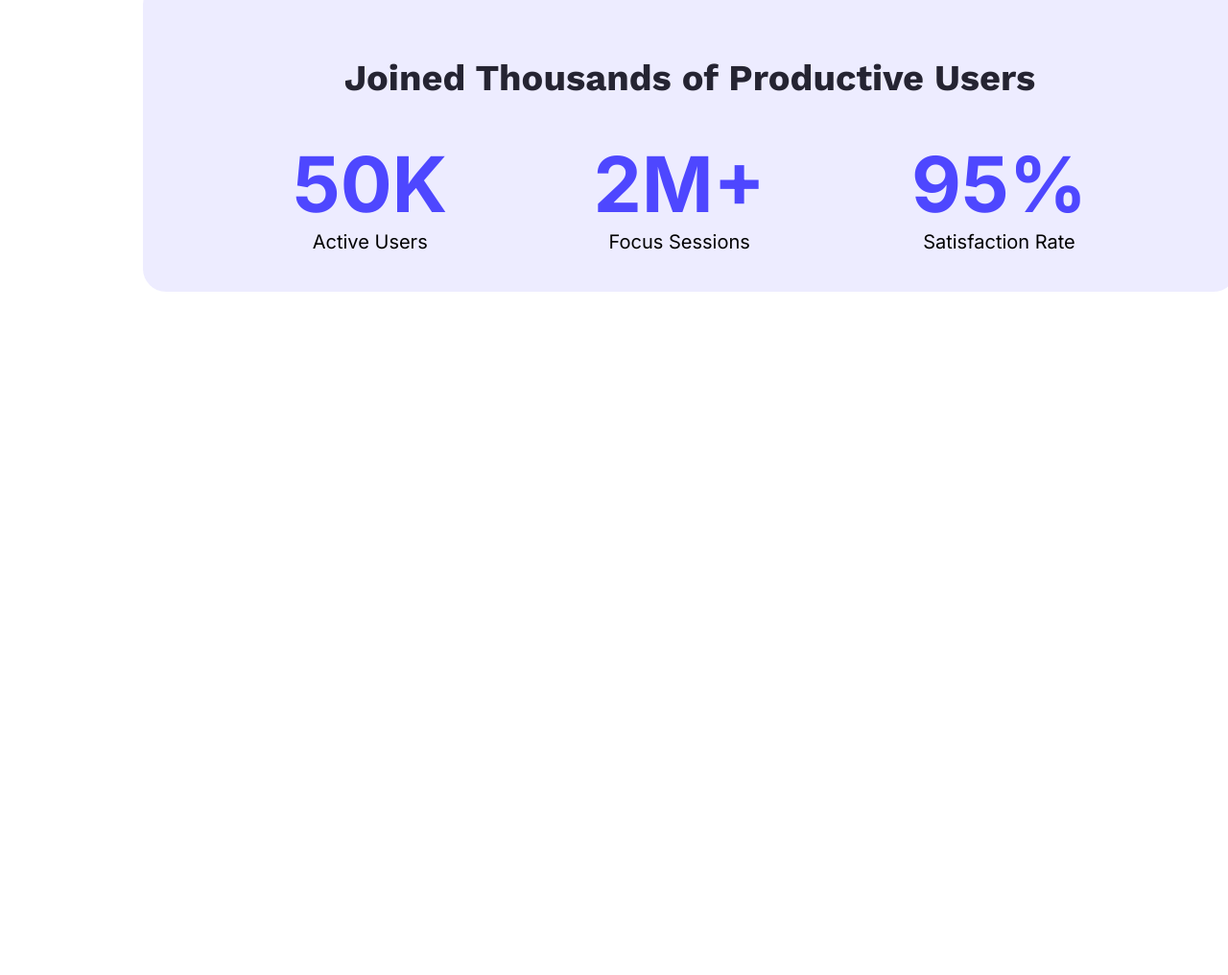
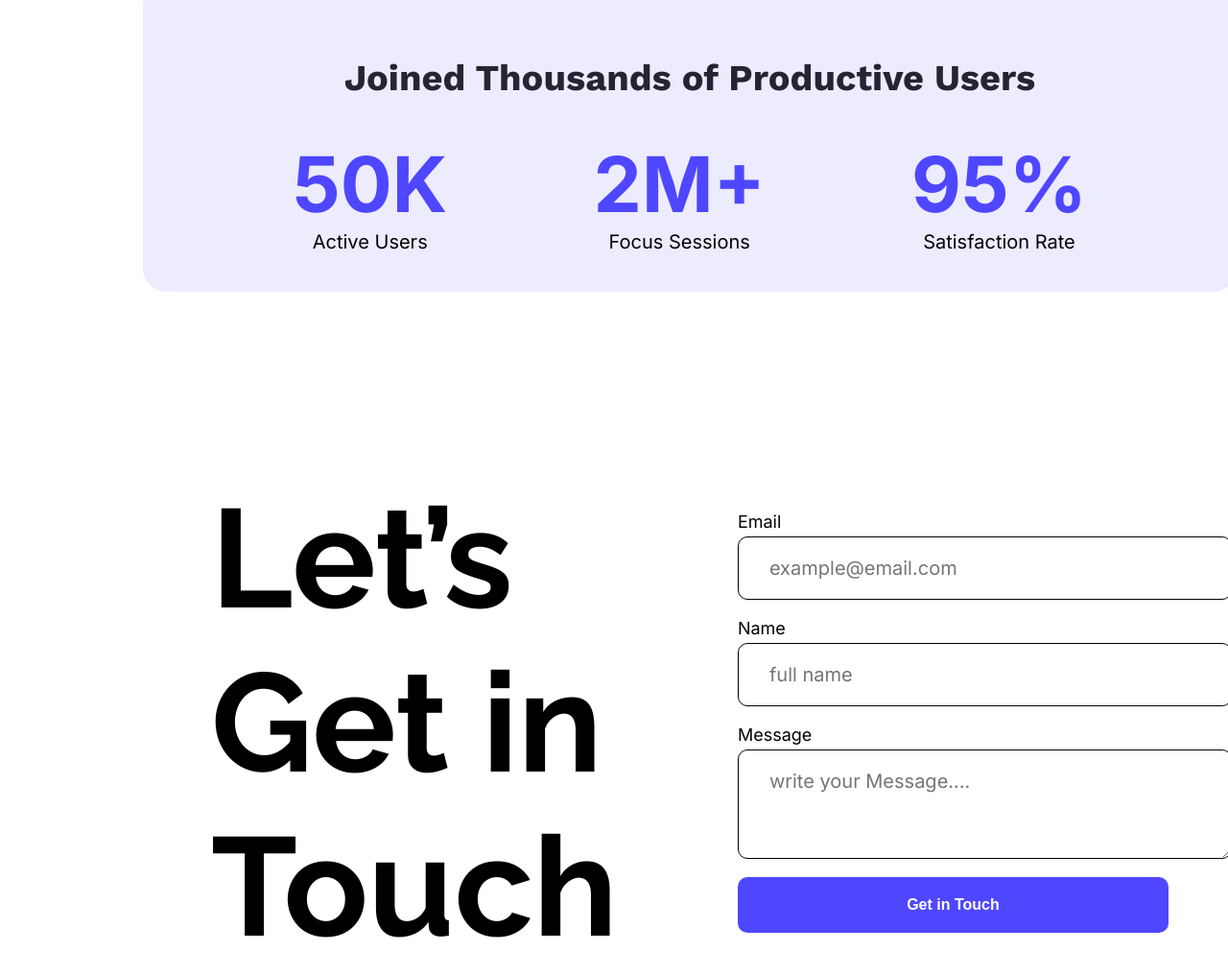
Before and after one commit to ivy-11/web-flow-portfolio, a plain HTML site: page index.html in a window 1280 px wide. Shown: the part 1473-2489 px from the top of the page at 96% size. Before the commit the page ends 1777 px from the top, so only its background shows below. Drawn offline with nearby package versions, Linux system fonts and the light colour scheme.

Commit message:
added touch section

```diff
--- a/index.html
+++ b/index.html
@@ -66,8 +66,34 @@
                     <p class="user-description inter-normal">Satisfaction Rate</p>
                 </div>
             </div>
+        </div>
+        <!-- touch section starts here -->
+        <section class="touch-section">
+            <div class="touch-container">
+                <div class="left-section raleway-normal">
+                    <h2>Let’s Get in Touch</h2>
+                </div>
+                <div class="right-section">
+                    <form class="touch-form">
+                        <div class="form-group">
+                            <label class="inter-normal">Email</label>
+                            <input class="inter-normal" type="email" placeholder="example@email.com">
+                        </div>
+                        <div class="form-group">
+                            <label class="inter-normal">Name</label>
+                            <input class="inter-normal" type="text" placeholder="full name">
+                        </div>
+                        <div class="form-group">
+                            <label class="inter-normal">Message</label>
+                            <textarea class="inter-normal" name="" id="" cols="10" rows="3"
+                                placeholder="write your Message...."></textarea>
+                        </div>
+                        <button class="btn-primary" type="submit">Get in Touch</button>
+                    </form>
+                </div>
 
-        </div>
+            </div>
+        </section>
 
     </main>
     <footer>
--- a/styles/portfolio.css
+++ b/styles/portfolio.css
@@ -167,6 +167,72 @@
         font-size: 20px;
         margin-top: 0px;
         margin-bottom: 0px;
+    }
 
+    /* touch section styles */
+    .touch-container {
+        display: flex;
+        justify-content: space-between;
+        align-items: center;
+        max-width: 1140px;
+        margin: 0 auto;
+        padding: 71px;
+    }
+
+    .left-section {
+        width: 45%;
+        font-size: 97px;
+        font-weight: bold;
+        margin: 0;
+    }
+
+    .right-section {
+        width: 45%;
+        background-color: #FFFFFF;
+    }
+
+    .form-group {
+        display: block;
+        margin-bottom: 19px;
+    }
+
+    .form-group label {
+        font-size: 18px;
+        font-weight: medium;
+    }
+
+    .form-group input,
+    .form-group textarea {
+        font-size: 20px;
+        font-weight: 400px;
+    }
+
+    .form-group label,
+    .form-group input,
+    .form-group textarea {
+        display: block;
+        width: 100%;
+    }
+
+    .touch-form input,
+    .touch-form textarea {
+        display: block;
+        padding: 20px 32px;
+        border-radius: 10px;
+        width: 100%;
+        background-color: #FFFFFF;
+        border: 1px solid #000000;
+    }
+
+    .right-section .btn-primary {
+        display: block;
+        width: 100%;
+        padding: 20px 0px;
+        border-radius: 10px;
 
     }
+
+    .touch-form label {
+        display: block;
+        margin-bottom: 5px;
+    }
```
